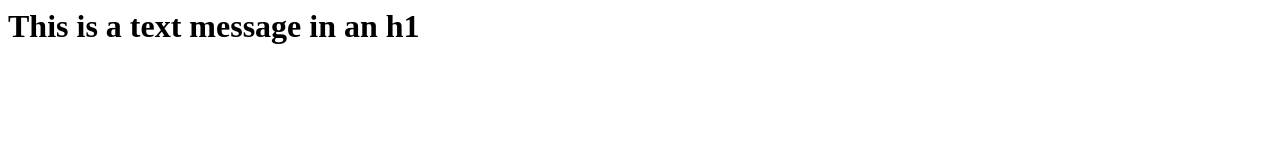
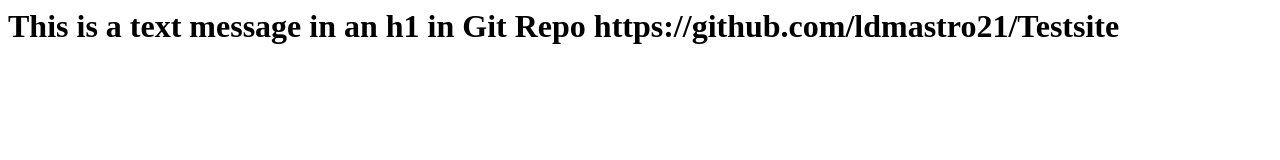
Before and after one commit to ldmastro21/Testsite, a plain HTML site: page index.html in a window 1280 px wide. Drawn offline with Linux system fonts and the light colour scheme.

Commit message:
Update index.html
Write more descriptive h1 for testing

```diff
--- a/index.html
+++ b/index.html
@@ -1 +1 @@
-<h1>This is a text message in an h1</h1>
+<h1>This is a text message in an h1 in Git Repo https://github.com/ldmastro21/Testsite</h1>
```
